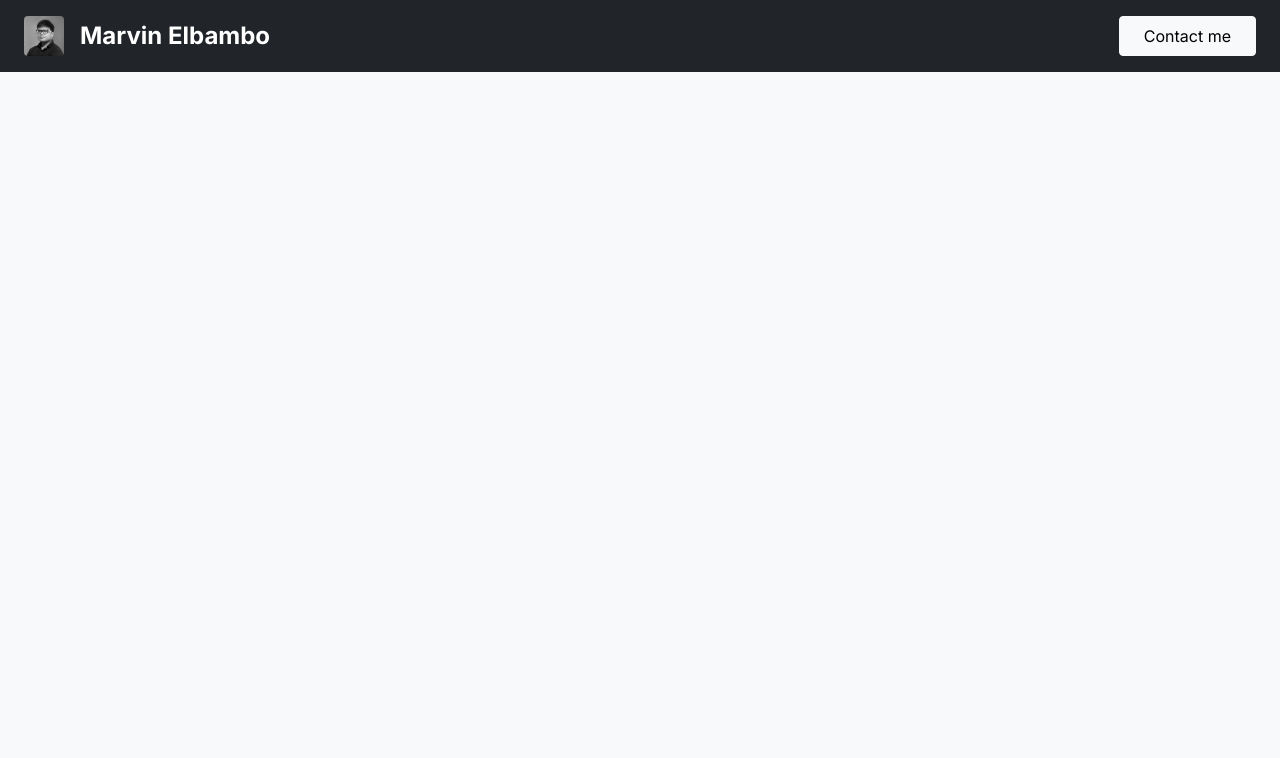
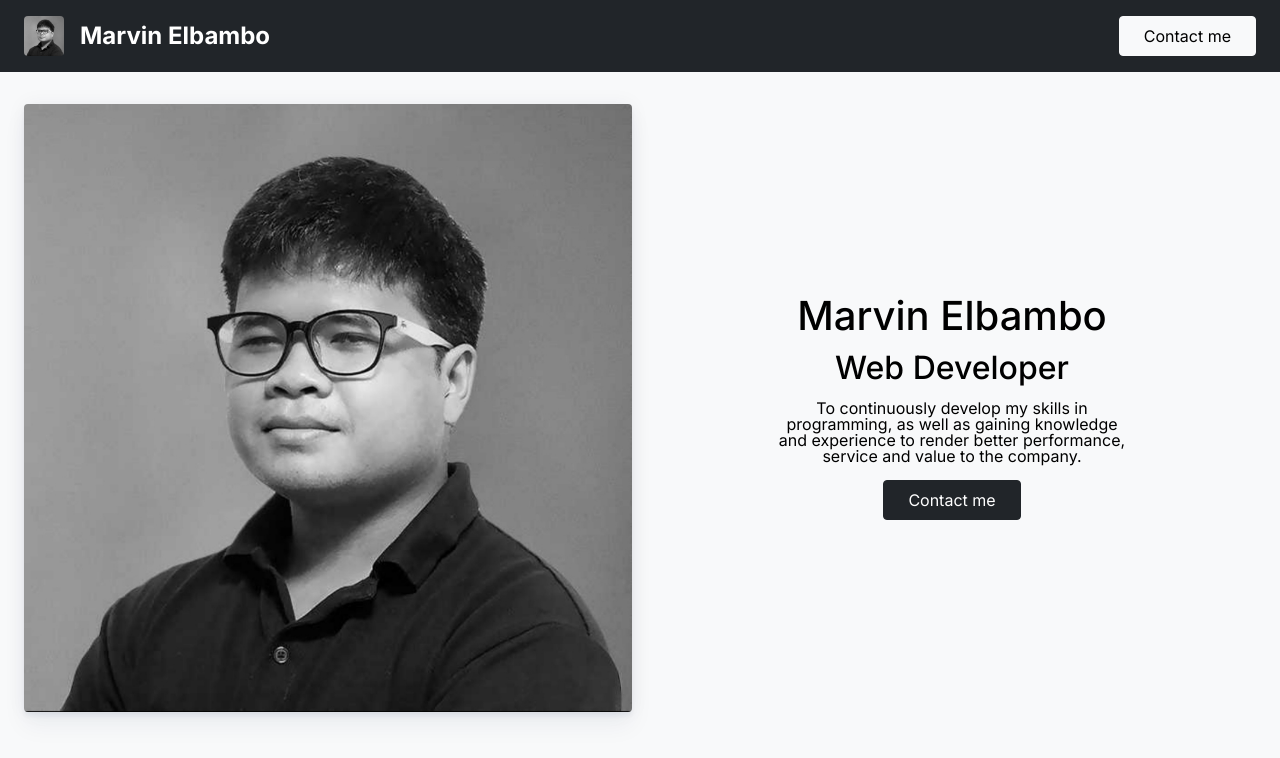
Before and after one commit to MarvinElbambo/my-portfolio, a Next.js app: page / in a window 1280 px wide. Shown: the top 758 px of the page. Built offline with nearby package versions, Linux system fonts and the light colour scheme.

Commit message:
Added hero Component

```diff
--- /dev/null
+++ b/src/components/organisms/hero/hero.module.scss
@@ -0,0 +1,25 @@
+@use "styles/setup" as *;
+
+.component {
+  display: block;
+  padding: $spacing-lg 0;
+
+  .component__image {
+    width: 100%;
+    border-radius: $borderRadius-md;
+    box-shadow: $box-shadow;
+    overflow: hidden;
+  }
+
+  .component__right-column {
+    flex-direction: column;
+    align-items: center;
+    gap: $spacing-sm;
+    justify-content: center;
+  }
+
+  .component__objective {
+    text-align: center;
+    max-width: rem(352);
+  }
+}
--- /dev/null
+++ b/src/components/organisms/hero/hero.stub.ts
@@ -0,0 +1,3 @@
+import { HeroProps } from "./hero";
+
+export const defaultArg: HeroProps = {};
--- /dev/null
+++ b/src/components/organisms/hero/hero.tsx
@@ -0,0 +1,57 @@
+import Container from "@/components/utilities/container/container";
+import styles from "./hero.module.scss";
+import Row from "@/components/utilities/grid/row/row";
+import Column from "@/components/utilities/grid/column/column";
+import Image from "@/components/atoms/image/image";
+import Typography from "@/components/atoms/typography/typography";
+import Button from "@/components/atoms/button/button";
+
+export interface HeroProps {}
+
+const Hero = ({}: HeroProps) => {
+  return (
+    <Container className={styles["component"]}>
+      <Row>
+        <Column width={{ tablet: 6 }}>
+          <Image
+            className={styles["component__image"]}
+            src="/images/marvin-elbambo.jpg"
+            alt="Marvin Elbambo image"
+            fill={true}
+          />
+        </Column>
+
+        <Column
+          className={styles["component__right-column"]}
+          width={{ tablet: 6 }}
+        >
+          <Typography
+            tag="h1"
+            tagStyle="headlineXLarge"
+            text="Marvin Elbambo"
+          />
+
+          <Typography tag="h2" tagStyle="headlineMedium" text="Web Developer" />
+
+          <Typography
+            className={styles["component__objective"]}
+            tag="p"
+            tagStyle="bodyMedium"
+            text="To continuously develop my skills in programming, as well as gaining knowledge and experience to render better performance, service and value to the company."
+          />
+
+          <Button
+            type="link"
+            href="mailto:marvinelbambo99@gmail.com"
+            text="Contact me"
+            variant="dark"
+          />
+        </Column>
+      </Row>
+    </Container>
+  );
+};
+
+Hero.displayName = "Hero";
+
+export default Hero;
--- a/src/components/organisms/main-navigation/main-navigation.tsx
+++ b/src/components/organisms/main-navigation/main-navigation.tsx
@@ -12,7 +12,7 @@ export interface MainNavigationProps {}
 const MainNavigation = ({}: MainNavigationProps) => {
   const { width } = useWindowSize();
   const isTablet = useMemo(() => {
-    return width <= parseInt(styles["breakpoint-tablet"] ?? 768);
+    return width >= parseInt(styles["breakpoint-tablet"] ?? 768);
   }, [width]);
 
   return (
@@ -33,14 +33,16 @@ const MainNavigation = ({}: MainNavigationProps) => {
           />
         </div>
 
-        {isTablet ? (
+        {!isTablet && (
           <a
             className={styles["component__email"]}
             href="mailto:marvinelbambo99@gmail.com"
           >
             <Icon name="Email" />
           </a>
-        ) : (
+        )}
+
+        {isTablet && (
           <Button
             type="link"
             href="mailto:marvinelbambo99@gmail.com"
--- a/src/components/templates/home-page/home-page.tsx
+++ b/src/components/templates/home-page/home-page.tsx
@@ -1,6 +1,7 @@
 import Head from "next/head";
 import { Inter } from "next/font/google";
 import MainNavigation from "@/components/organisms/main-navigation/main-navigation";
+import Hero from "@/components/organisms/hero/hero";
 
 const inter = Inter({ subsets: ["latin"] });
 
@@ -15,6 +16,8 @@ const HomePage = () => {
 
       <main className={inter.className}>
         <MainNavigation />
+
+        <Hero />
       </main>
     </>
   );
--- a/src/components/utilities/grid/column/column.module.scss
+++ b/src/components/utilities/grid/column/column.module.scss
@@ -14,7 +14,7 @@
               (
                 (
                     100% -
-                      (#{$spacing-xs} * ((#{$grid-columns} / #{$span}) - 1))
+                      (#{$spacing-sm} * ((#{$grid-columns} / #{$span}) - 1))
                   ) /
                   (#{$grid-columns} / #{$span})
               )
--- a/src/components/utilities/grid/row/row.module.scss
+++ b/src/components/utilities/grid/row/row.module.scss
@@ -3,6 +3,6 @@
 .component {
   display: flex;
   flex-wrap: wrap;
-  gap: $spacing-xs;
-  row-gap: $spacing-xs;
+  gap: $spacing-sm;
+  row-gap: $spacing-sm;
 }
```
Also changed, not shown: 1 other file (tests, documents, lock files or other folders).
